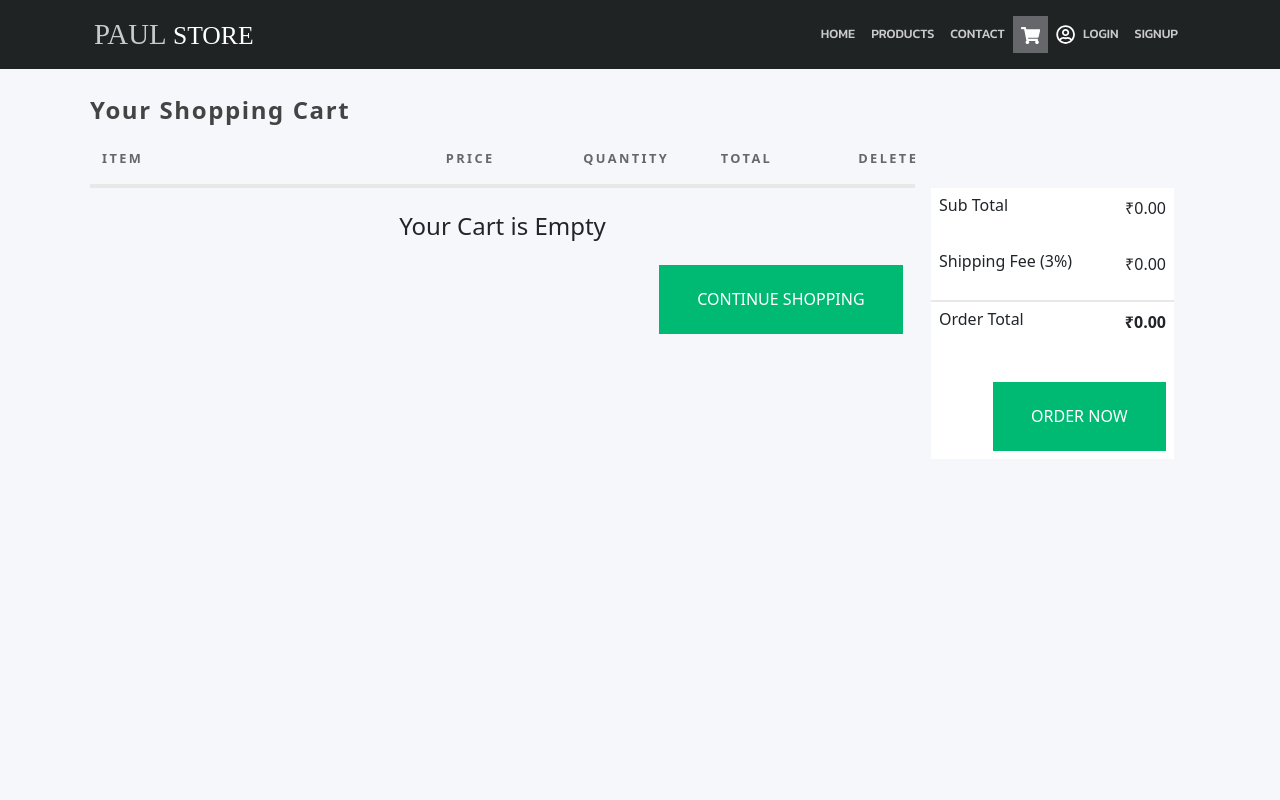
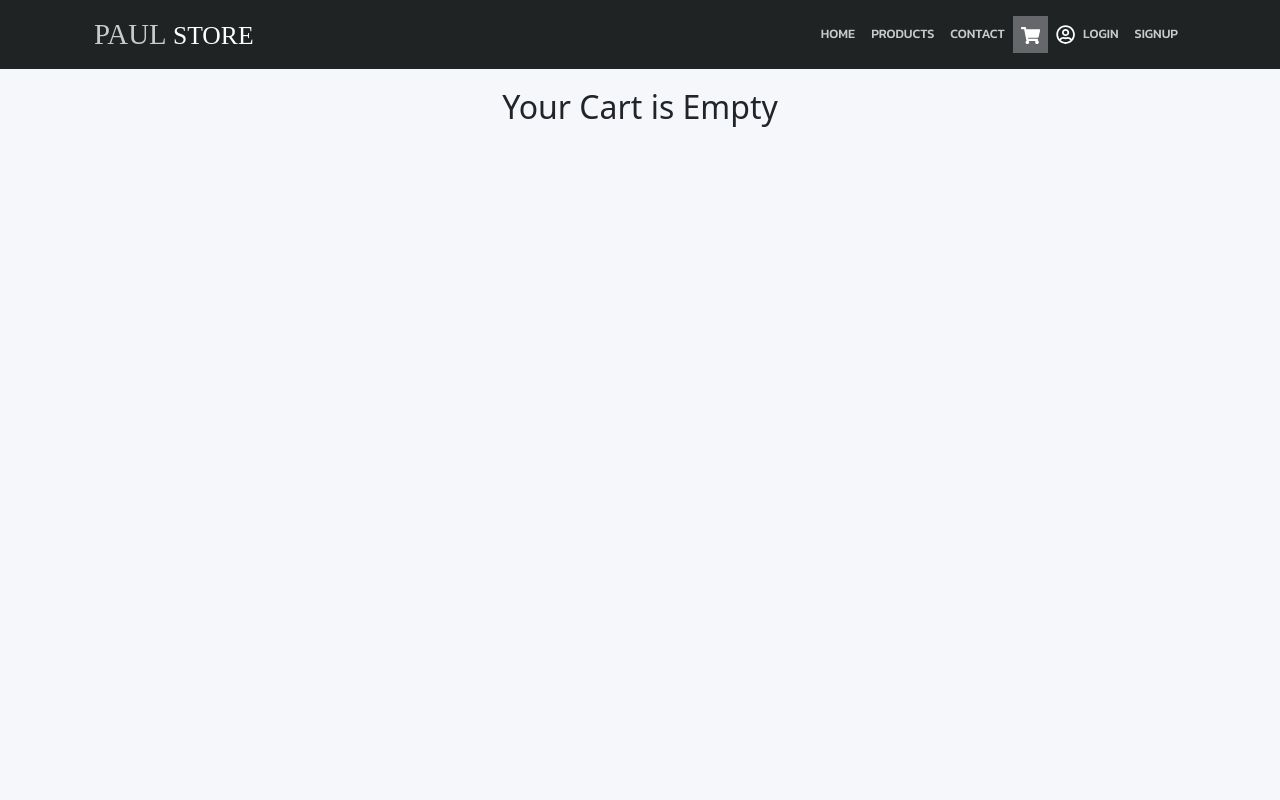
Before and after one commit to SanjayPaul4u/Paul_Store_E_Com_Project_3, a React (Vite) app in the folder client/: page /cart in a window 1280 px wide. Shown: the top 800 px of the page. Built offline with nearby package versions, Linux system fonts and the light colour scheme; a web font is replaced by a local one.

Commit message:
Refactored

```diff
--- a/client/src/components/cart/MainCart.jsx
+++ b/client/src/components/cart/MainCart.jsx
@@ -60,7 +60,10 @@ const MainCart = () => {
 
   return (
     <Wrapper>
-      <div className="container main-cart">
+      {isLoading && <h4 className='text-center mt-4'>...Loading</h4>}
+      {!isLoading && cartData.length ===0 &&  <h2 className='text-center mt-4'>Your Cart is Empty</h2>}
+
+      {cartData.length !==0 && <div className="container main-cart">
         <div className="row sub-main-cart">
           <h4 className='cart-heading-text'>Your Shopping Cart</h4>
           <div className='item-rows col-10 col-md-9 col-xl-9'>
@@ -78,13 +81,11 @@ const MainCart = () => {
             {cartData.length > 0 && cartData.map((element)=>{
               return <UserCartData key={element._id} data = {element} deleteCartProductFunc={deleteCartProductFunc}/>
             })}
-
-
-           {isLoading && <h4 className='text-center mt-4'>...Loading</h4>}
-           {!isLoading && cartData.length ===0 &&  <h4 className='text-center mt-4'>Your Cart is Empty</h4>}
-           <NavLink to="/products" className="conti-shopping-btn">
-                <Button>Continue Shopping</Button>
-            </NavLink>
+            <div className="conti-shopping-btn">
+                <NavLink to="/products">
+                  <Button>Continue Shopping</Button>
+                </NavLink>
+            </div>
           </div>
 
           {/* ORDER DIV */}
@@ -107,8 +108,8 @@ const MainCart = () => {
               </div>
 
 
-              <div className="order-btn" onClick={onClickOrderFunc}>
-                <Button>Order Now</Button>
+              <div className="order-btn">
+                <Button onClick={onClickOrderFunc}>Order Now</Button>
               </div>
 
             </div>
@@ -116,7 +117,7 @@ const MainCart = () => {
 
 
         </div>
-      </div>
+      </div>}
     </Wrapper>
   )
 }
--- a/client/src/components/singleProduct/SingleProduct.jsx
+++ b/client/src/components/singleProduct/SingleProduct.jsx
@@ -21,17 +21,18 @@ const SingleProduct = () => {
   const main_products_data = useSelector((state)=>{
     return state.products;
   });
-  const {singleProductData} = main_products_data;
+  const {singleProductData, isLoading} = main_products_data;
 
 
   return (
     <Wrapper>
+      {isLoading && <h4 className='text-center mt-4'>...Loading</h4>}
+      <>
       <div className="header">
         <div className='container header-div'>
           <h6>Product Id: <strong>{id}</strong></h6>
         </div>
       </div>
-
       <div className='single-main-product'>
         <div className='container'>
         <div className="row single-product-body">
@@ -44,6 +45,7 @@ const SingleProduct = () => {
         </div>
         </div>
       </div>
+      </>
     </Wrapper>
   )
 }
```
